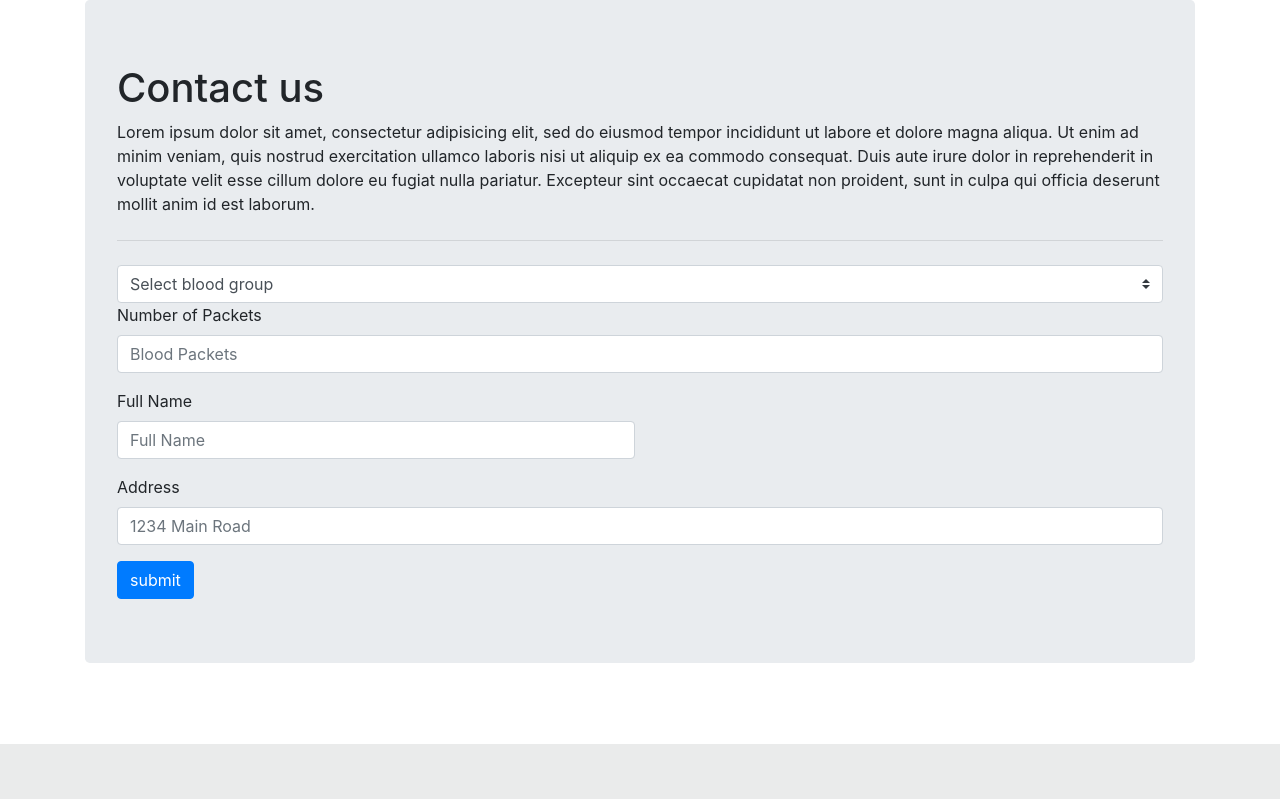
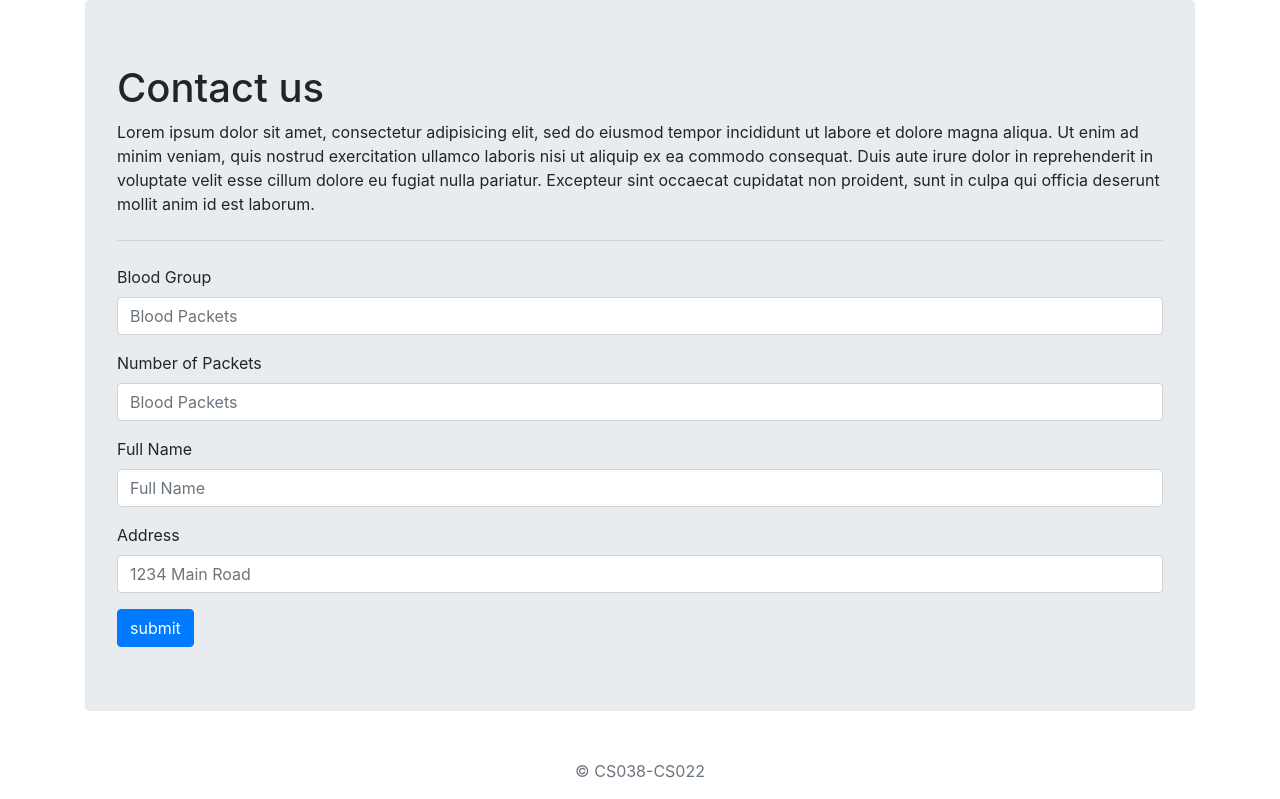
Before and after one commit to Euno257/Blood-Bank-Management-System, a Flask app: page /contact in a window 1280 px wide. Shown: the part 56-855 px from the top of the page. Before the commit the page ends 800 px from the top, so only its background shows below. Run offline with Flask 2, Linux system fonts and the light colour scheme; some libraries are stand-ins or nearby versions.

Commit message:
CONTACT table created and linked(#16)

```diff
--- a/app.py
+++ b/app.py
@@ -23,8 +23,26 @@ mysql =  MySQL(app)
 def index():
     return render_template('home.html')
 
-@app.route('/contact')
+@app.route('/contact', methods=['GET','POST'])
 def contact():
+    if request.method == 'POST':
+        bgroup = request.form["bgroup"]
+        bpackets = request.form["bpackets"]
+        fname = request.form["fname"]
+        adress = request.form["adress"]
+
+        #create a cursor
+        cur = mysql.connection.cursor()
+
+        #Inserting values into tables
+        cur.execute("INSERT INTO CONTACT(B_GROUP,C_PACKETS,F_NAME,ADRESS) VALUES(%s, %s, %s, %s)",(bgroup, bpackets, fname, adress))
+        #Commit to DB
+        mysql.connection.commit()
+        #close connection
+        cur.close()
+        flash('Your request is sent successfully to the Blood Bank','success')
+        return redirect(url_for('index'))
+
     return render_template('contact.html')
 
 class RegisterForm(Form):
--- a/templates/bloodform.html
+++ b/templates/bloodform.html
@@ -2,7 +2,7 @@
 
 {% block body %}
 <div class="jumbotron">
-  <h1>Donor's Blood details here. </h1>
+  <h1>Blood details here. </h1>
   <hr class="my-4">
   <form action="" method="POST">
     <div class="form-group">
--- a/templates/contact.html
+++ b/templates/contact.html
@@ -5,35 +5,25 @@
     <h1>Contact us </h1>
     <p>Lorem ipsum dolor sit amet, consectetur adipisicing elit, sed do eiusmod tempor incididunt ut labore et dolore magna aliqua. Ut enim ad minim veniam, quis nostrud exercitation ullamco laboris nisi ut aliquip ex ea commodo consequat. Duis aute irure dolor in reprehenderit in voluptate velit esse cillum dolore eu fugiat nulla pariatur. Excepteur sint occaecat cupidatat non proident, sunt in culpa qui officia deserunt mollit anim id est laborum.</p>
     <hr class="my-4">
-  <select class="custom-select">
-  <option selected>Select blood group</option>
-  <option value="1">A+</option>
-  <option value="2">A-</option>
-  <option value="3">B+</option>
-  <option value="4">B-</option>
-  <option value="5">AB+</option>
-  <option value="6">AB-</option>
-  <option value="7">O+</option>
-  <option value="8">O-</option>
-  </select>
   <form method="post">
     <div class="form-group">
-    <label for="inputAddress">Number of Packets</label>
-    <input type="number" class="form-control" id="inputAddress" placeholder="Blood Packets">
-  </div>
-  <div class="form-row">
-    <div class="form-group col-md-6">
-      <label for="inputName">Full Name</label>
-      <input type="text" class="form-control" id="inputName" placeholder="Full Name">
-    </div>
+      <label>Blood Group</label>
+      <input type="text" name="bgroup" class="form-control" placeholder="Blood Packets" value="{{request.form.bgroup}}">
     </div>
     <div class="form-group">
-    <label for="inputAddress">Address</label>
-    <input type="text" class="form-control" id="inputAddress" placeholder="1234 Main Road">
+      <label>Number of Packets</label>
+      <input type="number" name="bpackets" class="form-control" placeholder="Blood Packets" value="{{request.form.bpackets}}">
+    </div>
+      <div class="form-group">
+        <label>Full Name</label>
+        <input type="text" name="fname" class="form-control" placeholder="Full Name" value="{{request.form.fname}}">
+      </div>
+
+    <div class="form-group">
+      <label>Address</label>
+      <input type="text" name="adress" class="form-control" placeholder="1234 Main Road" value="{{request.form.adress}}">
     </div>
     <button type="submit" class="btn btn-primary">submit</button>
   </form>
-
-
 </div>
 {% endblock %}
--- a/templates/dashboard.html
+++ b/templates/dashboard.html
@@ -7,7 +7,7 @@
 <table class="table table-striped">
   <tr>
     <th>Blood Groups</th>
-    <th>Number of Packets</th>
+    <th>Volume (units)</th>
   </tr>
   {% for detail in details %}
     <tr>
@@ -17,4 +17,5 @@
   {% endfor %}
 </table>
 </div>
+
 {% endblock %}
--- a/templates/layout.html
+++ b/templates/layout.html
@@ -15,5 +15,6 @@
   <script src="https://stackpath.bootstrapcdn.com/bootstrap/4.3.1/js/bootstrap.min.js">
 
   </script>
+  <p class="mt-5 mb-3 text-muted text-center">&copy; CS038-CS022</p>
   </body>
 </html>
--- /dev/null
+++ b/templates/notification.html
@@ -0,0 +1,5 @@
+{% extends 'layout.html'%}
+
+{% block body %}
+<h1>Notifications</h1>
+{% endblock%}
```
Also changed, not shown: database.txt (+10 -0 lines), 1 other file. Lines whose indentation alone changed are shown as unchanged.
